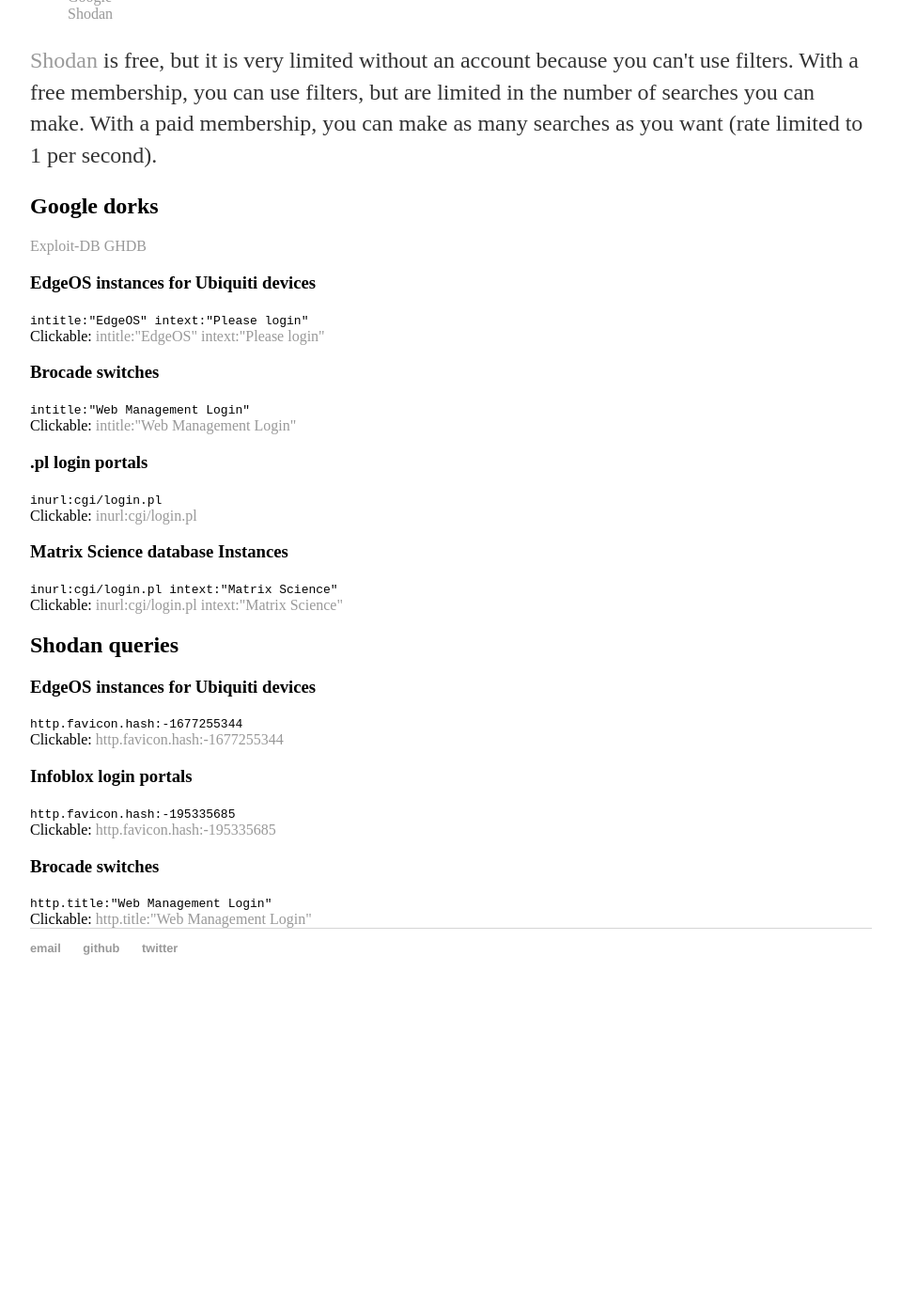
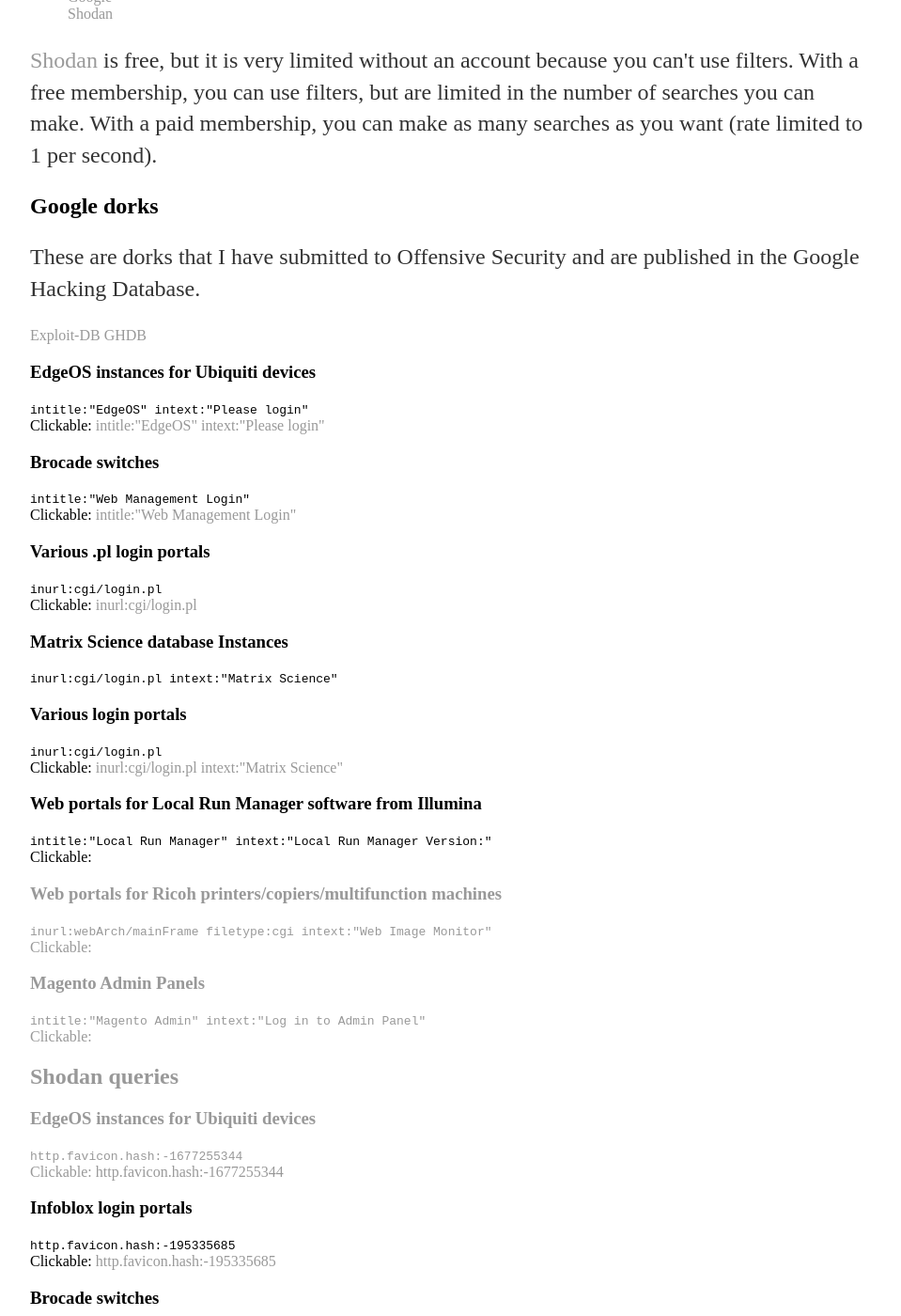
Before and after one commit to mcorybillington/mcorybillington.github.io, a Jekyll site: the page built from osint/index.html, in a window 1280 px wide and 1400 px high, scrolled down 453 px. Shown: the whole window at 94% size, without its empty margins (160-1119 px from the left). Built offline with Jekyll 4.4.1, drawn with Linux system fonts in a browser that asks for light colours; before the commit the page ends 1529 px from its top, so only the background shows below that; some of the changed text lies outside the part shown.

Commit message:
Added new queries

```diff
--- a/osint/index.html
+++ b/osint/index.html
@@ -14,7 +14,11 @@
     <p>
         <a href="https://shodan.io">Shodan</a> is free, but it is very limited without an account because you can't use filters. With a free membership, you can use filters, but are limited in the number of searches you can make. With a paid membership, you can make as many searches as you want (rate limited to 1 per second).
     </p>
+
     <h2>Google dorks</h2>
+    <p>
+        These are dorks that I have submitted to Offensive Security and are published in the Google Hacking Database.
+    </p>
     <a href="https://www.exploit-db.com/google-hacking-database?author=10095">Exploit-DB GHDB</a>
     <h3>EdgeOS instances for Ubiquiti devices</h3>
     <code>intitle:"EdgeOS" intext:"Please login"</code>
@@ -24,15 +28,32 @@
     <code>intitle:"Web Management Login"</code>
     <br>
     Clickable: <a href="https://www.google.com/search?client=firefox-b-d&channel=trow&q=intitle%3A%22Web+Management+Login%22">intitle:"Web Management Login"</a>
-    <h3>.pl login portals</h3>
+    <h3>Various .pl login portals</h3>
     <code>inurl:cgi/login.pl</code>
     <br>
     Clickable: <a href="https://www.google.com/search?client=firefox-b-d&channel=trow&q=inurl%3Acgi%2Flogin.pl">inurl:cgi/login.pl</a>
     <h3>Matrix Science database Instances</h3>
     <code>inurl:cgi/login.pl intext:"Matrix Science"</code>
     <br>
-    Clickable: <a href="https://www.google.com/search?client=firefox-b-d&channel=trow&q=inurl%3Acgi%2Flogin.pl+intext%3A%22Matrix+Science%22">inurl:cgi/login.pl intext:"Matrix Science"</a>
+    <h3>Various login portals</h3>
+    <code>inurl:cgi/login.pl</code>
+    <br>
+    Clickable: <a href="https://www.google.com/search?client=firefox-b-d&channel=trow&q=inurl%3Acgi%2Flogin.pl">inurl:cgi/login.pl intext:"Matrix Science"</a>
+    <h3>Web portals for Local Run Manager software from Illumina</h3>
+    <code>intitle:"Local Run Manager" intext:"Local Run Manager Version:"</code>
+    <br>
+    Clickable: <a href="https://www.google.com/search?q=intitle:%22Local%20Run%20Manager%22%20intext:%22Local%20Run%20Manager%20Version:%22"</a>
+    <h3>Web portals for Ricoh printers/copiers/multifunction machines</h3>
+    <code>inurl:webArch/mainFrame filetype:cgi intext:"Web Image Monitor"</code>
+    <br>
+    Clickable: <a href="https://www.google.com/search?q=inurl:webArch/mainFrame%20filetype:cgi%20intext:%22Web%20Image%20Monitor%22"</a>
+    <h3>Magento Admin Panels</h3>
+    <code>intitle:"Magento Admin" intext:"Log in to Admin Panel"</code>
+    <br>
+    Clickable: <a href="https://www.google.com/search?q=intitle%3A"Magento+Admin"+intext%3A"Log+in+to+Admin+Panel"&oq=intitle%3A"Magento+Admin"+intext%3A"Log+in+to+Admin+Panel""</a>
+
     <h2>Shodan queries</h2>
+
     <h3>EdgeOS instances for Ubiquiti devices</h3>
     <code>http.favicon.hash:-1677255344</code>
     <br>
@@ -45,4 +66,8 @@
     <code>http.title:"Web Management Login"</code>
     <br>
     Clickable: <a href="https://www.shodan.io/search?query=http.title%3A%22Web+Management+Login%22">http.title:"Web Management Login"</a>
+    <h3>WebMin vulnerable to CVE-2019-15107</h3>
+    <code>MiniServ/1.890 OR MiniServ/1.900 OR MiniServ/1.910 OR MiniServ/1.920</code>
+    <br>
+    Clickable: <a href="https://www.shodan.io/search?query=MiniServ%2F1.890+OR+MiniServ%2F1.900+OR+MiniServ%2F1.910+OR+MiniServ%2F1.920">http.title:"Web Management Login"</a>
 </div>
```
